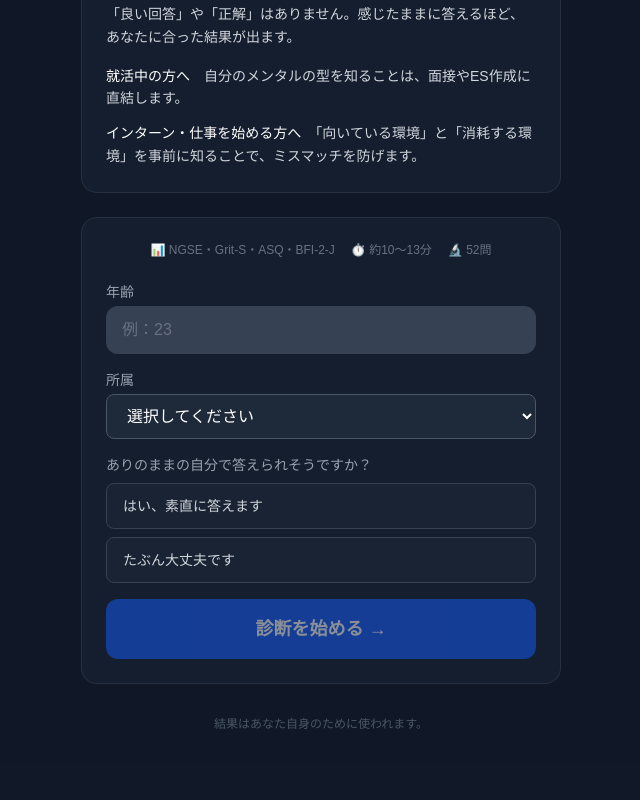
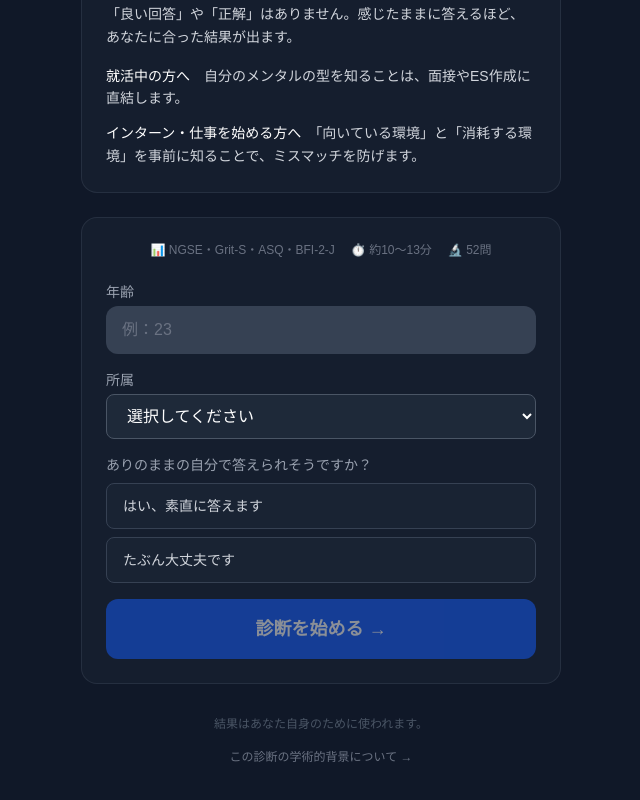
Before and after one commit to beruze555-wq/diagnosis-tool, a Next.js app: page / in a window 1280 px wide. Shown: the part 337-1137 px from the top of the page, without its empty margins (319-959 px from the left). Before the commit the page ends 1101 px from the top, so only its background shows below. Built offline with nearby package versions, Linux system fonts and the light colour scheme.

Commit message:
feat: トップページ下部にaboutページへのリンクを追加

```diff
--- a/app/page.tsx
+++ b/app/page.tsx
@@ -225,7 +225,12 @@ export default function StartPage() {
       </section>
 
       {/* セクション4: フッター */}
-      <p className="text-center text-xs text-gray-600 mt-2 mb-8">結果はあなた自身のために使われます。</p>
+      <p className="text-center text-xs text-gray-600 mt-2 mb-3">結果はあなた自身のために使われます。</p>
+      <div className="text-center mb-8">
+        <a href="/about" className="text-xs text-gray-500 hover:text-gray-400 transition-colors">
+          この診断の学術的背景について →
+        </a>
+      </div>
 
       {/* セクション5: 開発モード（URLクエリ ?dev=true が必要） */}
       {isDev && (
```
